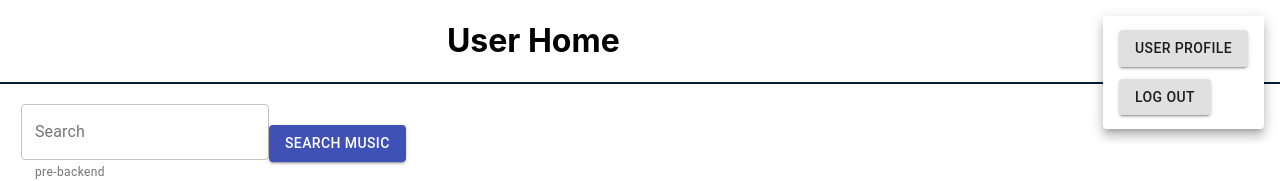
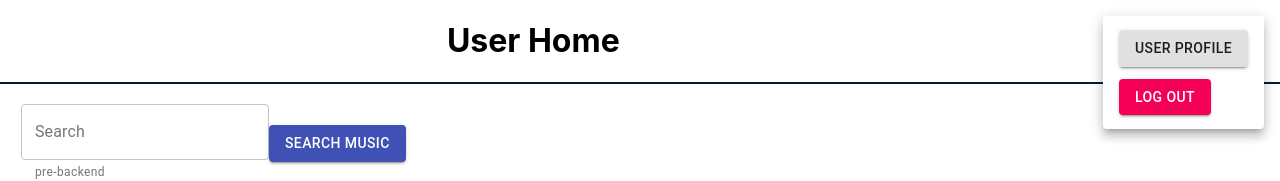
Before and after one commit to JMantis0/MusicApp, a React (Create React App) app in the folder client/: page /user_home in a window 1280 px wide. Both pictures are taken after a click on the button "MENU". Shown: the top 181 px of the page. Built offline with nearby package versions, Linux system fonts and the light colour scheme; no server answers.

Commit message:
LogoutButton.tsx alter layout and appearance

```diff
--- a/client/src/components/LogoutButton.tsx
+++ b/client/src/components/LogoutButton.tsx
@@ -12,7 +12,7 @@ const LogoutButton = () => {
     dispatch(logoutUser());
     history.push("/");
   };
-  return <Button variant="contained" onClick={logOut}>Log out</Button>;
+  return <Button color="secondary" variant="contained" onClick={logOut}>Log out</Button>;
 };
 
 export default LogoutButton;
```
